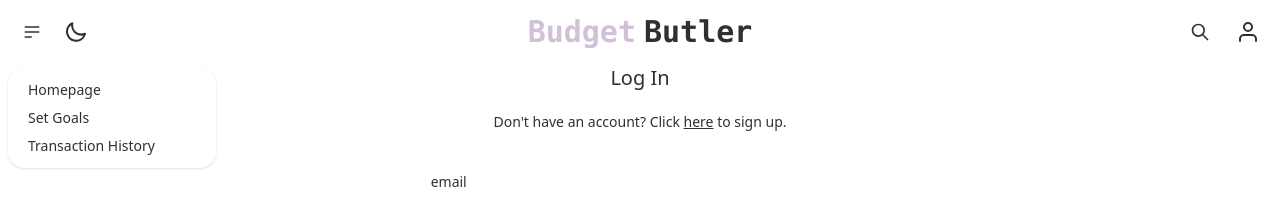
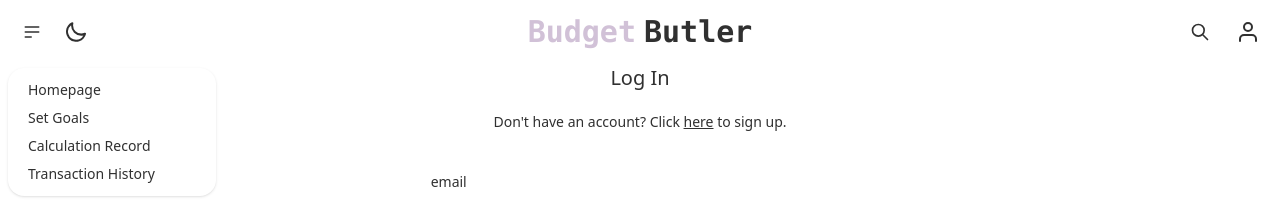
Before and after one commit to xintiangao/final-project, a SvelteKit app: page /auth in a window 1280 px wide. Both pictures are taken after a click on the label 32 px from the left and 32 px from the top of the page. Shown: the top 200 px of the page. Built offline with nearby package versions, Linux system fonts and the light colour scheme; no server answers.

Commit message:
adding goal and calculation_record route to the navbar

```diff
--- a/src/components/+Navbar.svelte
+++ b/src/components/+Navbar.svelte
@@ -26,7 +26,8 @@ function goToSignInPage() {
         <!-- svelte-ignore a11y-no-noninteractive-tabindex -->
         <ul tabindex="0" class="menu menu-sm dropdown-content mt-3 z-[1] p-2 shadow bg-base-100 rounded-box w-52">
           <li><a href='/'>Homepage</a></li>
-          <li><a href='/'>Set Goals</a></li>
+          <li><a href='/goals'>Set Goals</a></li>
+          <li><a href='/calculation_record'>Calculation Record</a></li>
           <li><a href='/'>Transaction History</a></li>
         </ul>
       </div>
```
